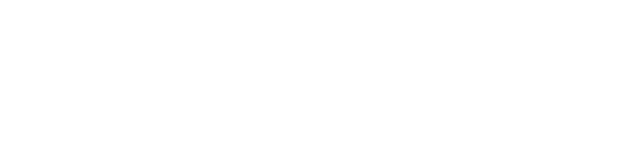
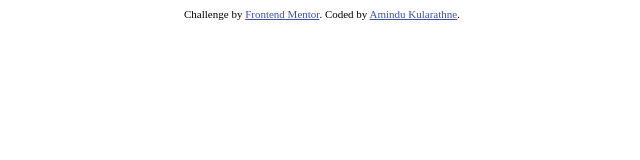
Before and after one commit to AminduUK/product-list-with-cart, a plain HTML site: page index.html in a window 1280 px wide. Shown: the whole page, without its empty margins (318-958 px from the left). Drawn offline with Linux system fonts and the light colour scheme.

Commit message:
Add attribution section to index.html

```diff
--- a/index.html
+++ b/index.html
@@ -1,14 +1,26 @@
 <!DOCTYPE html>
 <html lang="en">
+
 <head>
     <meta charset="UTF-8">
     <meta name="viewport" content="width=device-width, initial-scale=1.0">
     <title>Product List</title>
     <link rel="stylesheet" href="styles.css">
     <link rel="icon" href="images/favicon-32x32.png" type="image/png">
+    <style>
+    .attribution { font-size: 11px; text-align: center; }
+    .attribution a { color: hsl(228, 45%, 44%); }
+  </style>
 </head>
+
 <body>
+
+    <div class="attribution">
+        Challenge by <a href="https://www.frontendmentor.io?ref=challenge">Frontend Mentor</a>.
+        Coded by <a href="https://github.com/AminduUK">Amindu Kularathne</a>.
+    </div>
 
     <script src="app.js"></script>
 </body>
+
 </html>
```
